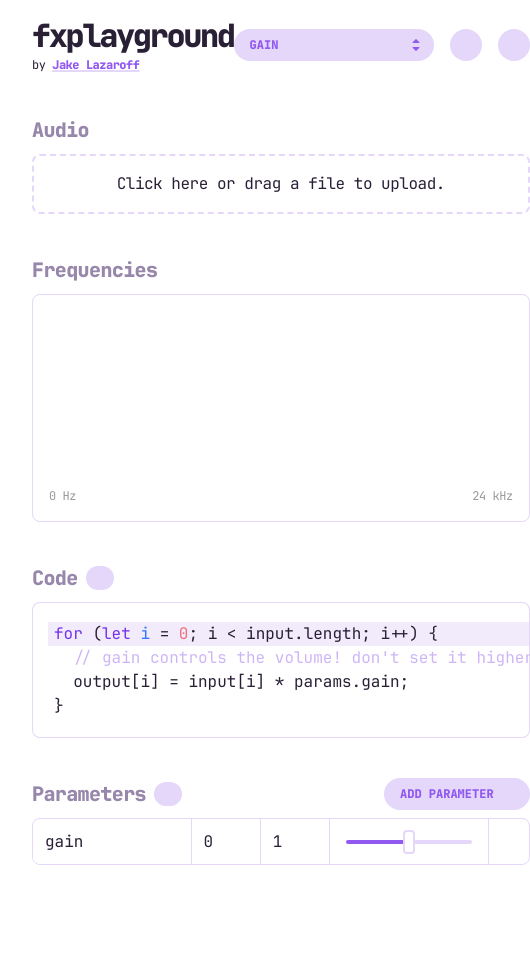
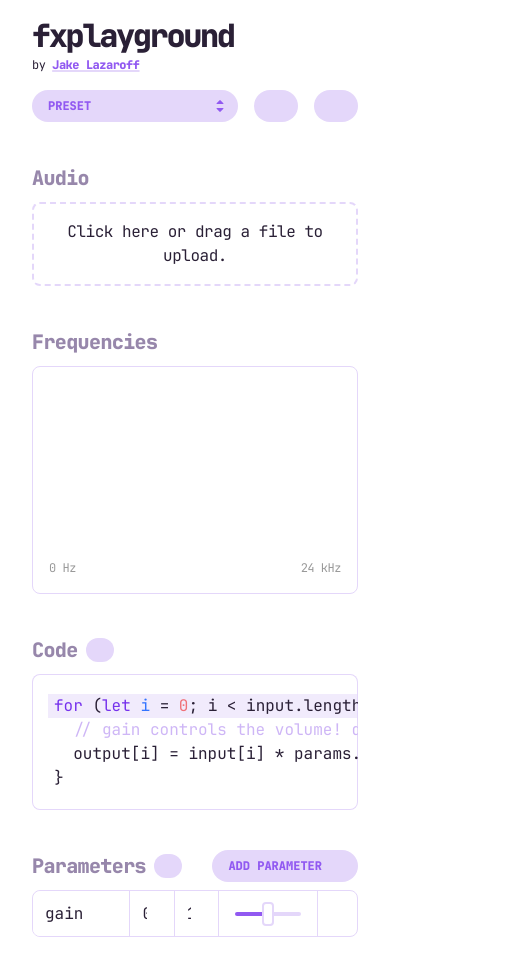
Before and after one commit to 3willows/fx, a SvelteKit app: page / in a window 390 px wide. Shown: the whole page, 530 px wide, since content can reach past the window. Before the commit the page ends 897 px from the top, so only its background shows below. Built offline with nearby package versions, Linux system fonts and the light colour scheme.

Commit message:
Tweak responsiveness

```diff
--- a/src/routes/+page.svelte
+++ b/src/routes/+page.svelte
@@ -81,6 +81,7 @@
           params.set(preset.params);
         }}
       >
+        <option disabled selected>Preset</option>
         {#each presets as preset, i}
           <option value={i}>{preset.name}</option>
         {/each}
@@ -195,9 +196,16 @@
   .header {
     grid-area: header;
     display: grid;
-    grid-template-rows: auto auto;
-    grid-template-columns: 1fr auto;
-    grid-template-areas: "title actions" "byline actions";
+    grid-template-rows: auto auto auto;
+    grid-template-areas: "title" "byline" "actions";
+  }
+
+  @media (min-width: 720px) {
+    .header {
+      grid-template-rows: auto auto;
+      grid-template-columns: 1fr auto;
+      grid-template-areas: "title actions" "byline actions";
+    }
   }
 
   .title {
@@ -219,9 +227,18 @@
 
   .actions {
     grid-area: actions;
-    display: flex;
+    display: grid;
     align-items: center;
+    grid-template-columns: 1fr auto auto;
+    justify-content: start;
     gap: 1rem;
+    margin-top: 1rem;
+  }
+
+  @media (min-width: 720px) {
+    .actions {
+      margin-top: 0;
+    }
   }
 
   .label {
```
